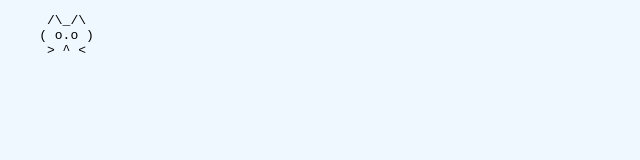
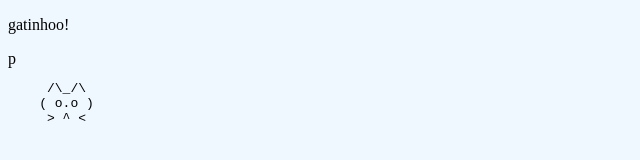
Before and after one commit to joyce-pinheiro/web-1, a plain HTML site: page JoycePinheiro-Web-I/html-basico/home.html in a window 1280 px wide. Shown: the whole page, without its empty margins (0-640 px from the left). Drawn offline with Linux system fonts and the light colour scheme.

Commit message:
Update home.html

```diff
--- a/JoycePinheiro-Web-I/html-basico/home.html
+++ b/JoycePinheiro-Web-I/html-basico/home.html
@@ -6,6 +6,7 @@
     <title>Aula de Título</title>
 </head>
 <body bgcolor="aliceblue">
+    <p> gatinhoo! </p>p
   <pre>
      /\_/\
     ( o.o )
```
